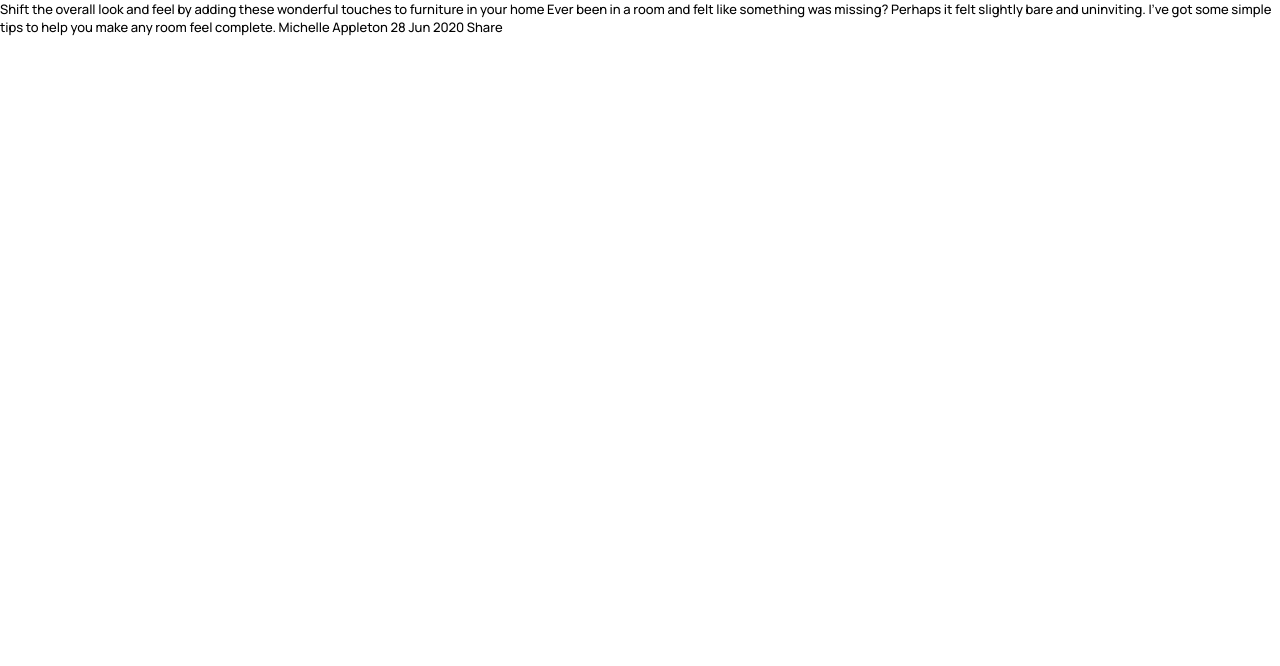
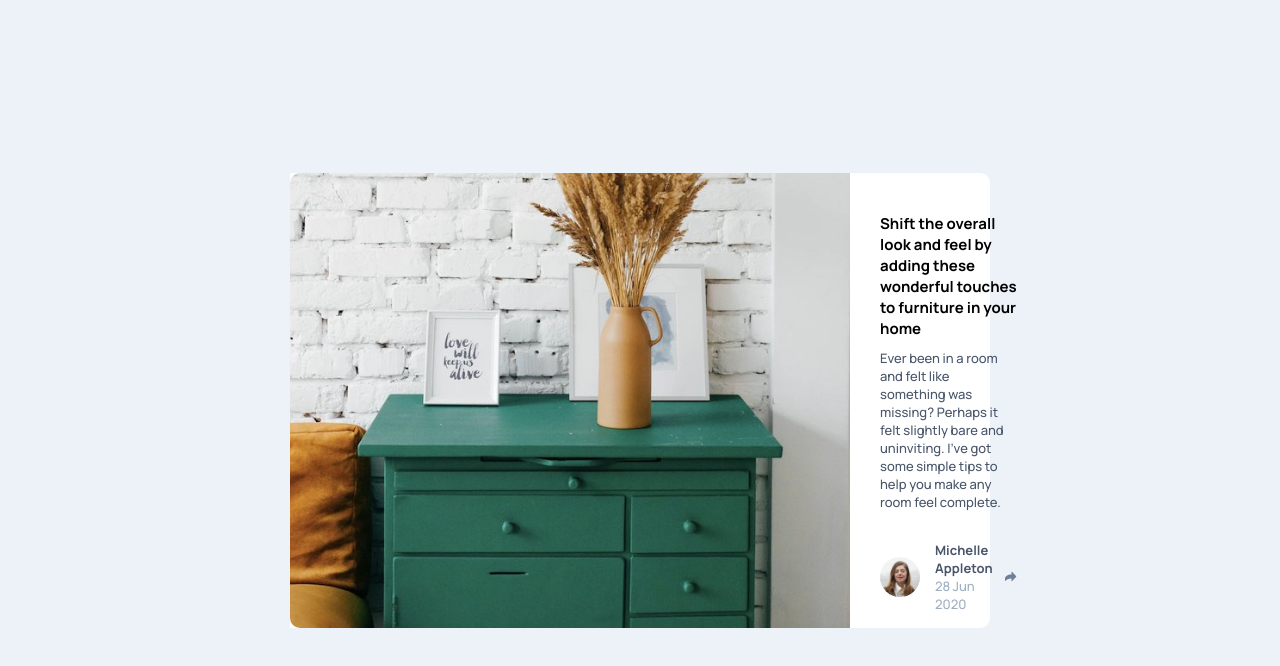
Before and after one commit to giorgi-gagnidze/article-preview-component-master, a plain HTML site: page index.html in a window 1280 px wide. Drawn offline with Linux system fonts and the light colour scheme.

Commit message:
Almost done

```diff
--- a/CSS/style.css
+++ b/CSS/style.css
@@ -19,4 +19,161 @@ body {
   font-family: "Manrope", sans-serif;
   font-weight: 500;
   font-size: 1.3rem;
+  min-height: 100vh;
+  display: flex;
+  justify-content: center;
+  align-items: center;
+  background-color: var(--light-grayish-blue);
 }
+
+.main-container {
+  max-width: 33rem;
+  background-color: #fff;
+  border-radius: 0 0 10px 10px;
+}
+
+.main-img {
+  object-fit: cover;
+  width: 100%;
+  height: 20rem;
+  border-radius: 10px 10px 0 0;
+}
+
+.second-container {
+  padding: 40px 30px 15px 30px;
+  position: relative;
+  width: 100%;
+  border-radius: 0 0 10px 10px;
+}
+
+.article-container {
+}
+
+.article-heading {
+  font-size: 1.5rem;
+  font-weight: 700;
+  margin-bottom: 10px;
+}
+
+.article-text {
+  color: var(--very-dark-grayish-blue);
+  margin-bottom: 30px;
+}
+
+.author-container {
+}
+
+.author-profile-container {
+  display: flex;
+  align-items: center;
+}
+
+.author-img {
+  width: 40px;
+  height: 40px;
+  border-radius: 50%;
+  margin-right: 15px;
+}
+
+.name-container {
+}
+
+.author-name {
+  font-weight: 700;
+  color: var(--very-dark-grayish-blue);
+}
+
+.date {
+  color: var(--grayish-blue);
+}
+
+.share-icon__container {
+  margin-left: auto;
+  background-color: white;
+  border-radius: 50%;
+  background-color: var(--light-grayish-blue);
+  display: flex;
+  justify-content: center;
+  align-items: center;
+  width: 25px;
+  height: 25px;
+  border: none;
+  cursor: pointer;
+}
+
+#share-icon {
+  scale: 80%;
+}
+
+#social-icons-container {
+  width: 100%;
+  background-color: var(--very-dark-grayish-blue);
+  height: 65px;
+  align-items: center;
+  position: absolute;
+  top: 100%;
+  transform: translate(0, -100%);
+  left: 0;
+  padding: 0 30px;
+  border-radius: 0 0 10px 10px;
+  gap: 10px;
+  display: none;
+}
+
+.share-text {
+  text-transform: uppercase;
+  color: var(--desaturated-dark-blue);
+  letter-spacing: 7px;
+}
+
+.share-icon__bottom {
+  filter: brightness(0) invert(1);
+}
+
+.share-icon__bottom-container {
+  background-color: var(--desaturated-dark-blue);
+}
+
+.social-icon {
+  cursor: pointer;
+}
+
+@media screen and (min-width: 600px) {
+  .main-container {
+    max-width: 70rem;
+    display: flex;
+    background-color: #fff;
+    border-radius: 0 10px 10px 0;
+  }
+
+  .main-img {
+    object-fit: cover;
+    width: 80%;
+    height: auto;
+    border-radius: 10px 0 0 10px;
+  }
+
+  #social-icons-container {
+    width: 250px;
+    background-color: var(--very-dark-grayish-blue);
+    height: 50px;
+    align-items: center;
+    position: absolute;
+    top: 50%;
+    transform: translate(0, 0);
+    left: 55%;
+    padding: 0 40px;
+    border-radius: 10px 10px 10px 10px;
+    gap: 10px;
+    display: none;
+  }
+
+  .share-icon__bottom {
+    filter: brightness(0) invert(1);
+    display: none;
+  }
+
+  .show-div {
+    display: flex !important;
+  }
+}
--- a/JS/script.js
+++ b/JS/script.js
@@ -0,0 +1,12 @@
+function showDiv() {
+  let element = document.getElementById("social-icons-container");
+  if (screen.width > 600) {
+    element.classList.toggle("show-div");
+  } else {
+    document.getElementById("social-icons-container").style.display = "flex";
+  }
+}
+
+function hideDiv() {
+  document.getElementById("social-icons-container").style.display = "none";
+}
--- a/index.html
+++ b/index.html
@@ -5,25 +5,94 @@
     <meta name="viewport" content="width=device-width, initial-scale=1.0" />
     <!-- displays site properly based on user's device -->
 
+    <!-- Favicon link -->
     <link
       rel="icon"
       type="image/png"
       sizes="32x32"
       href="./images/favicon-32x32.png"
     />
+    <!-- Google fonts link -->
     <link
       href="https://fonts.googleapis.com/css2?family=Manrope:wght@500;700&display=swap"
       rel="stylesheet"
     />
+    <!-- CSS file link -->
     <link rel="stylesheet" href="./CSS/style.css" />
     <title>Frontend Mentor | Article preview component</title>
   </head>
   <body>
-    Shift the overall look and feel by adding these wonderful touches to
-    furniture in your home Ever been in a room and felt like something was
-    missing? Perhaps it felt slightly bare and uninviting. I’ve got some simple
-    tips to help you make any room feel complete. Michelle Appleton 28 Jun 2020
-    Share
+    <main class="main-container">
+      <img
+        src="./images/drawers.jpg"
+        alt="Table with pictures and vase on it"
+        class="main-img"
+      />
+      <div class="second-container">
+        <div class="article-container">
+          <h1 class="article-heading">
+            Shift the overall look and feel by adding these wonderful touches to
+            furniture in your home
+          </h1>
+          <p class="article-text">
+            Ever been in a room and felt like something was missing? Perhaps it
+            felt slightly bare and uninviting. I’ve got some simple tips to help
+            you make any room feel complete.
+          </p>
+        </div>
+        <div class="author-profile-container">
+          <img
+            src="./images/avatar-michelle.jpg"
+            alt="Avatar of Michelle Appleton"
+            class="author-img"
+          />
+          <div class="name-container">
+            <p class="author-name">Michelle Appleton</p>
+            <p id="date" class="date">28 Jun 2020</p>
+          </div>
+          <button
+            id="share-icon__button"
+            class="share-icon__container"
+            onclick="showDiv()"
+          >
+            <img
+              src="./images/icon-share.svg"
+              alt="Article share icon"
+              id="share-icon"
+            />
+          </button>
+        </div>
+        <div id="social-icons-container">
+          <p class="share-text">share</p>
+          <img
+            src="./images/icon-facebook.svg"
+            alt="facebook icon"
+            class="social-icon"
+          />
+          <img
+            src="./images/icon-twitter.svg"
+            alt="twitter icon"
+            class="social-icon"
+          />
+          <img
+            src="./images/icon-pinterest.svg"
+            alt="pinterest icon"
+            class="social-icon"
+          />
+          <button
+            class="share-icon__container share-icon__bottom-container"
+            onclick="hideDiv()"
+          >
+            <img
+              src="./images/icon-share.svg"
+              alt="share icon"
+              id="share-icon"
+              class="share-icon__bottom"
+            />
+          </button>
+        </div>
+      </div>
+    </main>
 
     <script src="./JS/script.js"></script>
   </body>
```
